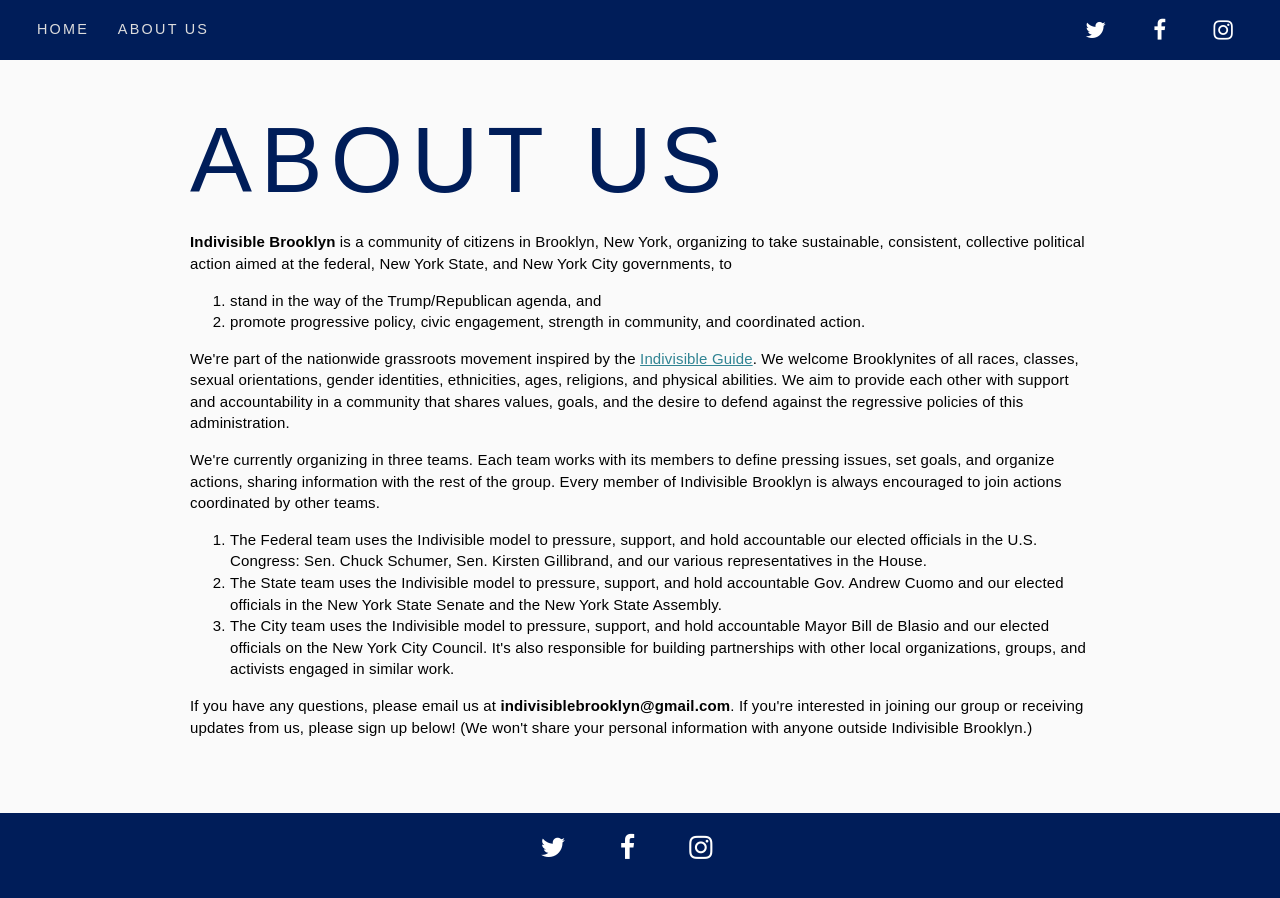
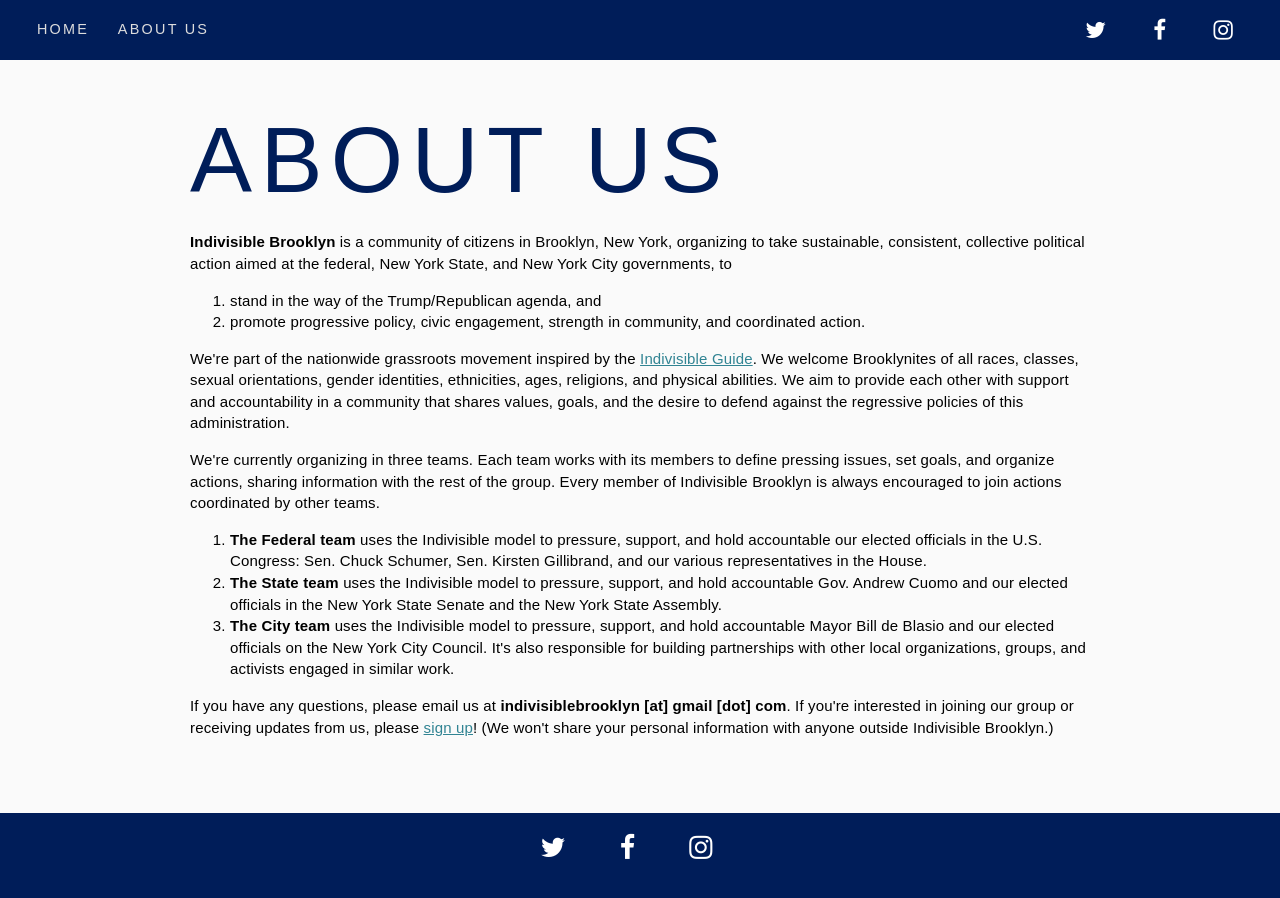
Before and after one commit to josephspens/indivisible-brooklyn, a Jekyll site: the page built from about.html, in a window 1280 px wide. Built offline with Jekyll 4.4.1, drawn with Linux system fonts in a browser that asks for light colours; nearby versions of some CDN libraries.

Commit message:
Edit the about page

```diff
--- a/about.html
+++ b/about.html
@@ -18,11 +18,11 @@
     <p>We're currently organizing in three teams. Each team works with its members to define pressing issues, set goals, and organize actions, sharing information with the rest of the group. Every member of Indivisible Brooklyn is always encouraged to join actions coordinated by other teams.</p>
 
     <ol>
-      <li>The Federal team uses the Indivisible model to pressure, support, and hold accountable our elected officials in the U.S. Congress: Sen. Chuck Schumer, Sen. Kirsten Gillibrand, and our various representatives in the House.</li>
-      <li>The State team uses the Indivisible model to pressure, support, and hold accountable Gov. Andrew Cuomo and our elected officials in the New York State Senate and the New York State Assembly.</li>
-      <li>The City team uses the Indivisible model to pressure, support, and hold accountable Mayor Bill de Blasio and our elected officials on the New York City Council. It's also responsible for building partnerships with other local organizations, groups, and activists engaged in similar work.</li>
+      <li><strong>The Federal team</strong> uses the Indivisible model to pressure, support, and hold accountable our elected officials in the U.S. Congress: Sen. Chuck Schumer, Sen. Kirsten Gillibrand, and our various representatives in the House.</li>
+      <li><strong>The State team</strong> uses the Indivisible model to pressure, support, and hold accountable Gov. Andrew Cuomo and our elected officials in the New York State Senate and the New York State Assembly.</li>
+      <li><strong>The City team</strong> uses the Indivisible model to pressure, support, and hold accountable Mayor Bill de Blasio and our elected officials on the New York City Council. It's also responsible for building partnerships with other local organizations, groups, and activists engaged in similar work.</li>
     </ol>
 
-    <p>If you have any questions, please email us at <strong>indivisiblebrooklyn@gmail.com</strong>. If you're interested in joining our group or receiving updates from us, please sign up below! (We won't share your personal information with anyone outside Indivisible Brooklyn.)</p>
+    <p>If you have any questions, please email us at <strong>indivisiblebrooklyn [at] gmail [dot] com</strong>. If you're interested in joining our group or receiving updates from us, please <a href="{{ site.baseurl }}/" target="_blank">sign up</a>! (We won't share your personal information with anyone outside Indivisible Brooklyn.)</p>
   </div>
 </div>
```
Also changed, not shown: 1 other file.
